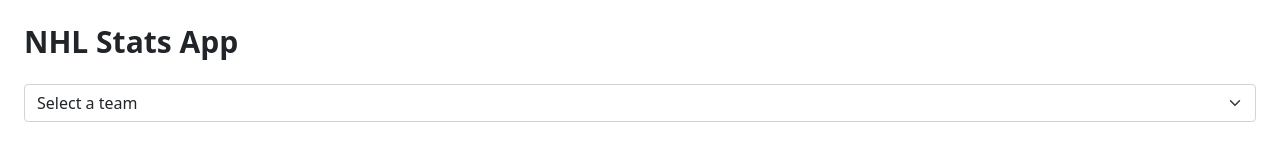
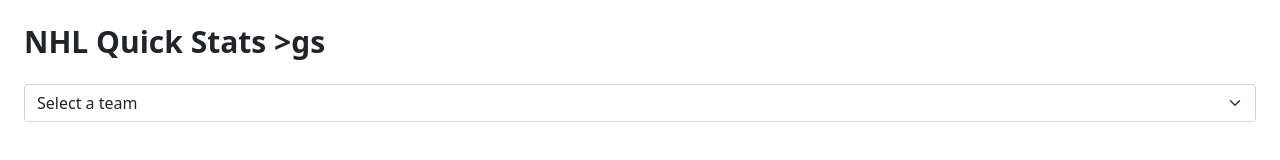
Before and after one commit to amlitio/nhlcheck, a website: page index.html in a window 1280 px wide. Drawn offline with nearby package versions, Linux system fonts and the light colour scheme; no server answers.

Commit message:
Update index.html

```diff
--- a/index.html
+++ b/index.html
@@ -11,7 +11,7 @@
 </head>
 <body>
   <div class="container mx-auto p-4">
-    <h1 class="text-3xl font-semibold mb-4">NHL Stats App</h1>
+    <h1 class="text-3xl font-semibold mb-4">NHL Quick Stats >gs</h1>
 
     <!-- Team selection dropdown -->
     <select id="team-select" class="form-select mb-4">
```
